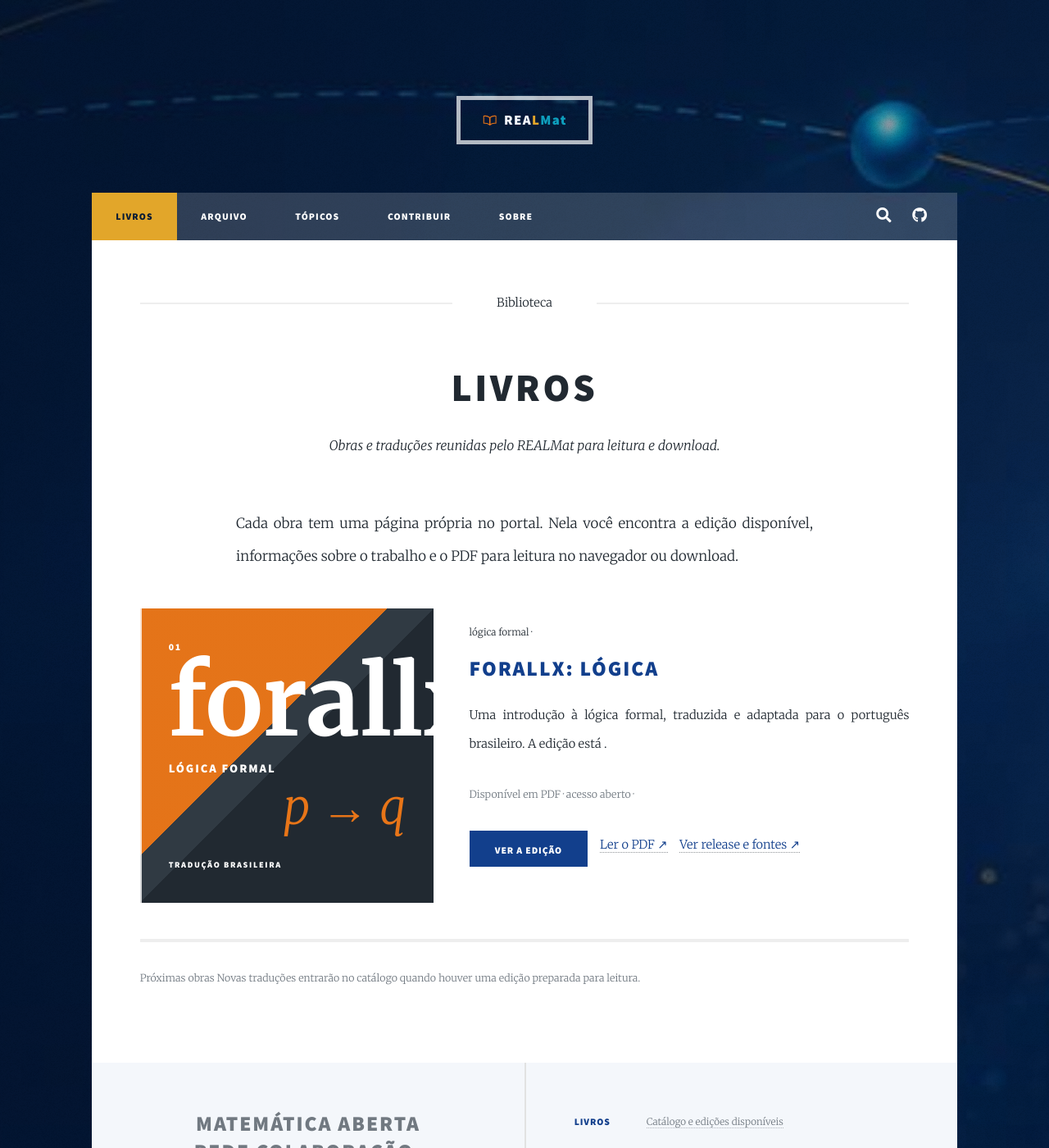
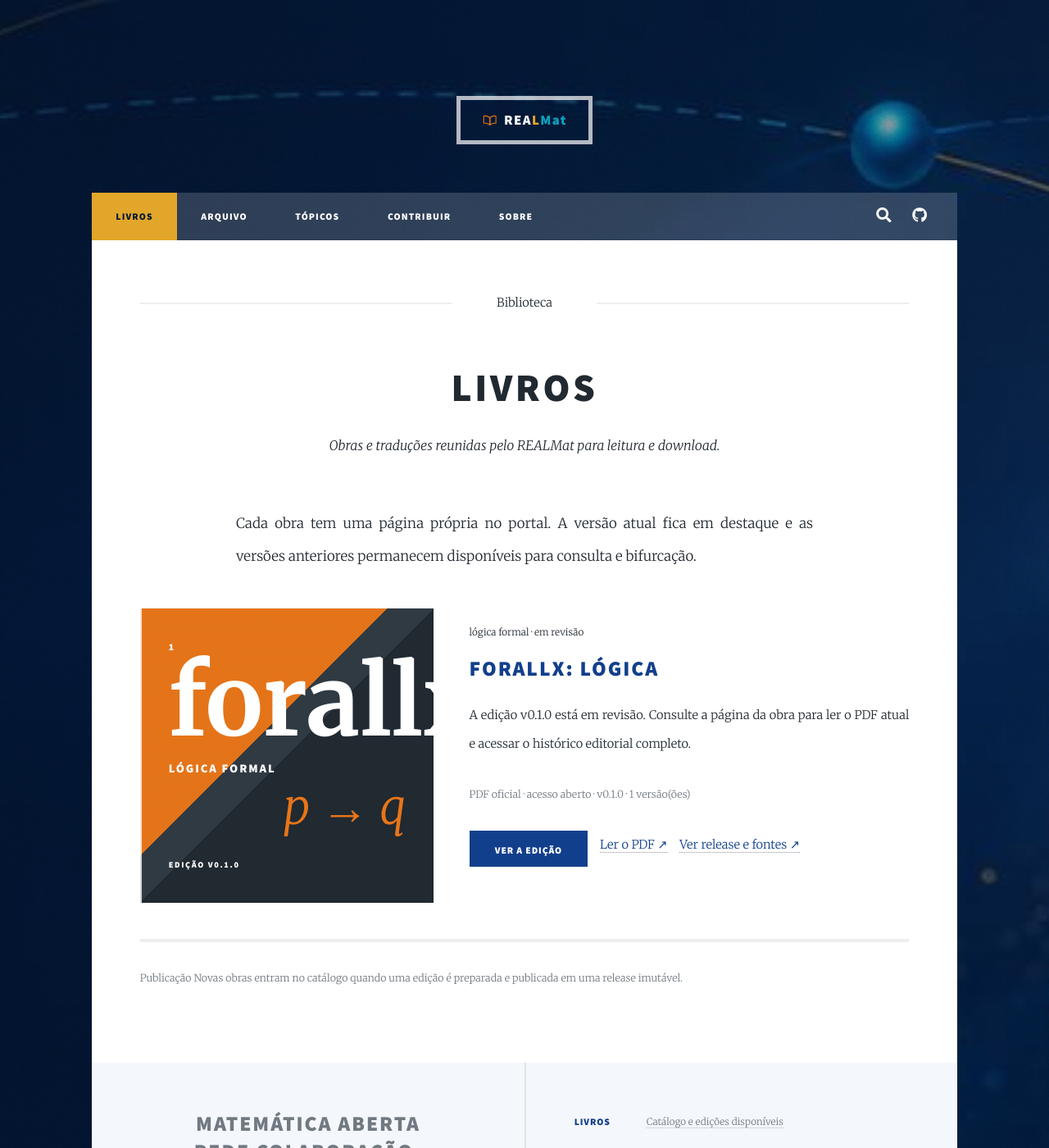
Before and after one commit to projetorealmat/projetorealmat.github.io, a Jekyll site: the page built from _pages/livros.md, in a window 1280 px wide and 1400 px high. Shown: the whole window at 82% size. Built offline with Jekyll 4.4.1, drawn with Linux system fonts in a browser that asks for light colours.

Commit message:
feat: render library from catalog

```diff
--- a/_pages/livros.md
+++ b/_pages/livros.md
@@ -5,36 +5,38 @@ description: "Obras e traduções reunidas pelo REALMat para leitura e download.
 permalink: /livros/
 ---
 
-{% assign book = site.data.books | first %}
-
-<p class="realmat-page-lead">Cada obra tem uma página própria no portal. Nela você encontra a edição disponível, informações sobre o trabalho e o PDF para leitura no navegador ou download.</p>
+<p class="realmat-page-lead">Cada obra tem uma página própria no portal. A versão atual fica em destaque e as versões anteriores permanecem disponíveis para consulta e bifurcação.</p>
 
 <section class="realmat-library" id="catalogo" aria-label="Catálogo de livros">
+{% for book in site.data.books %}
+  {% assign current = book.releases | where: "version", book.current_version | first %}
+  {% assign book_url = '/livros/' | append: book.id | append: '/' %}
   <article class="realmat-library__entry">
-    <a href="{{ '/livros/forallx/' | relative_url }}" class="image realmat-book-poster realmat-book-poster--small" aria-label="Ver forallx: Lógica">
+    <a href="{{ book_url | relative_url }}" class="image realmat-book-poster realmat-book-poster--small" aria-label="Ver {{ book.title }}">
       <span class="realmat-book-poster__inner">
-        <span class="realmat-book-poster__number">01</span>
-        <span class="realmat-book-poster__name">forallx</span>
-        <span class="realmat-book-poster__subject">lógica formal</span>
+        <span class="realmat-book-poster__number">{{ forloop.index }}</span>
+        <span class="realmat-book-poster__name">{{ book.short_title }}</span>
+        <span class="realmat-book-poster__subject">{{ book.subject }}</span>
         <span class="realmat-book-poster__formula" aria-hidden="true">p → q</span>
-        <span class="realmat-book-poster__footer">tradução brasileira</span>
+        <span class="realmat-book-poster__footer">edição {{ current.version }}</span>
       </span>
     </a>
 
     <div class="realmat-library__body">
       <header>
-        <span class="date">{{ book.subject }} · {{ book.status }}</span>
-        <h2><a href="{{ '/livros/forallx/' | relative_url }}">forallx: Lógica</a></h2>
+        <span class="date">{{ book.subject }} · {{ current.status }}</span>
+        <h2><a href="{{ book_url | relative_url }}">{{ book.title }}</a></h2>
       </header>
-      <p>Uma introdução à lógica formal, traduzida e adaptada para o português brasileiro. A edição {{ book.version }} está {{ book.status }}.</p>
-      <p class="realmat-meta">Disponível em PDF · acesso aberto · {{ book.version }}</p>
+      <p>A edição {{ current.version }} está {{ current.status }}. Consulte a página da obra para ler o PDF atual e acessar o histórico editorial completo.</p>
+      <p class="realmat-meta">PDF oficial · acesso aberto · {{ current.version }} · {{ book.releases.size }} versão(ões)</p>
       <ul class="actions">
-        <li><a href="{{ '/livros/forallx/' | relative_url }}" class="button primary">Ver a edição</a></li>
-        <li><a href="{{ book.pdf_path | relative_url }}" target="_blank" rel="noopener noreferrer">Ler o PDF <span aria-hidden="true">↗</span></a></li>
-        <li><a href="{{ book.release_url }}" target="_blank" rel="noopener noreferrer">Ver release e fontes <span aria-hidden="true">↗</span></a></li>
+        <li><a href="{{ book_url | relative_url }}" class="button primary">Ver a edição</a></li>
+        <li><a href="{{ current.pdf_path | relative_url }}" target="_blank" rel="noopener noreferrer">Ler o PDF <span aria-hidden="true">↗</span></a></li>
+        <li><a href="{{ current.release_url }}" target="_blank" rel="noopener noreferrer">Ver release e fontes <span aria-hidden="true">↗</span></a></li>
       </ul>
     </div>
   </article>
+{% endfor %}
 </section>
 
-<p class="realmat-catalog-note"><span class="date">Próximas obras</span> Novas traduções entrarão no catálogo quando houver uma edição preparada para leitura.</p>
+<p class="realmat-catalog-note"><span class="date">Publicação</span> Novas obras entram no catálogo quando uma edição é preparada e publicada em uma release imutável.</p>
```
